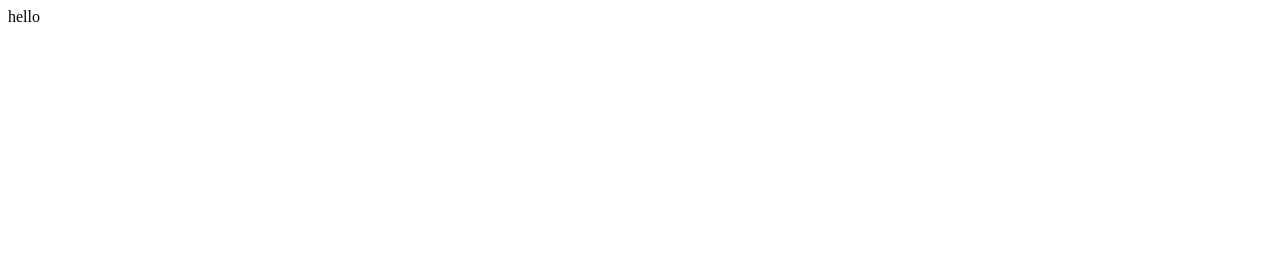
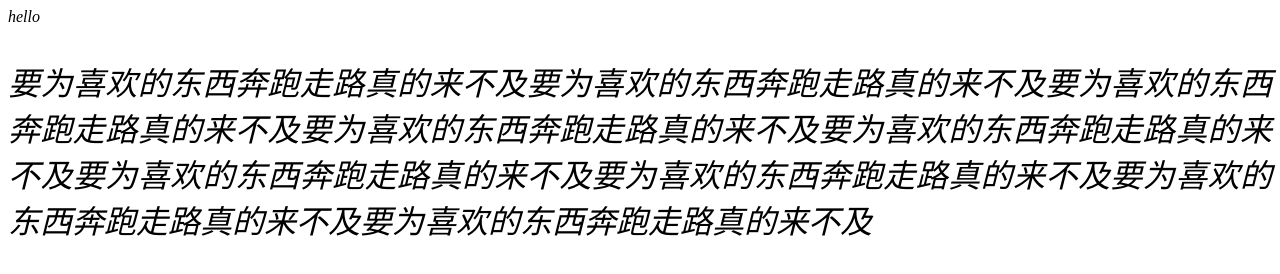
Before and after one commit to dlygx/dlwithygx.github.io, a plain HTML site: page index.html in a window 1280 px wide. Drawn offline with Linux system fonts and the light colour scheme.

Commit message:
Update index.html

```diff
--- a/index.html
+++ b/index.html
@@ -6,9 +6,20 @@
   <meta name="Author" content="">
   <meta name="Keywords" content="">
   <meta name="Description" content="">
-  <title>Coming</title>
+  <title>Document</title>
+  <style type="text/css">
+  body{
+		font-style:italic;<!--oblique强制倾斜-->
+  }
+  p{
+		font-size:2em;
+		font-family:kaiti;
+		text-align:justify;
+  }
+  </style>
  </head>
  <body>
   hello
+  <p>要为喜欢的东西奔跑走路真的来不及要为喜欢的东西奔跑走路真的来不及要为喜欢的东西奔跑走路真的来不及要为喜欢的东西奔跑走路真的来不及要为喜欢的东西奔跑走路真的来不及要为喜欢的东西奔跑走路真的来不及要为喜欢的东西奔跑走路真的来不及要为喜欢的东西奔跑走路真的来不及要为喜欢的东西奔跑走路真的来不及 </p>
  </body>
 </html>
```
